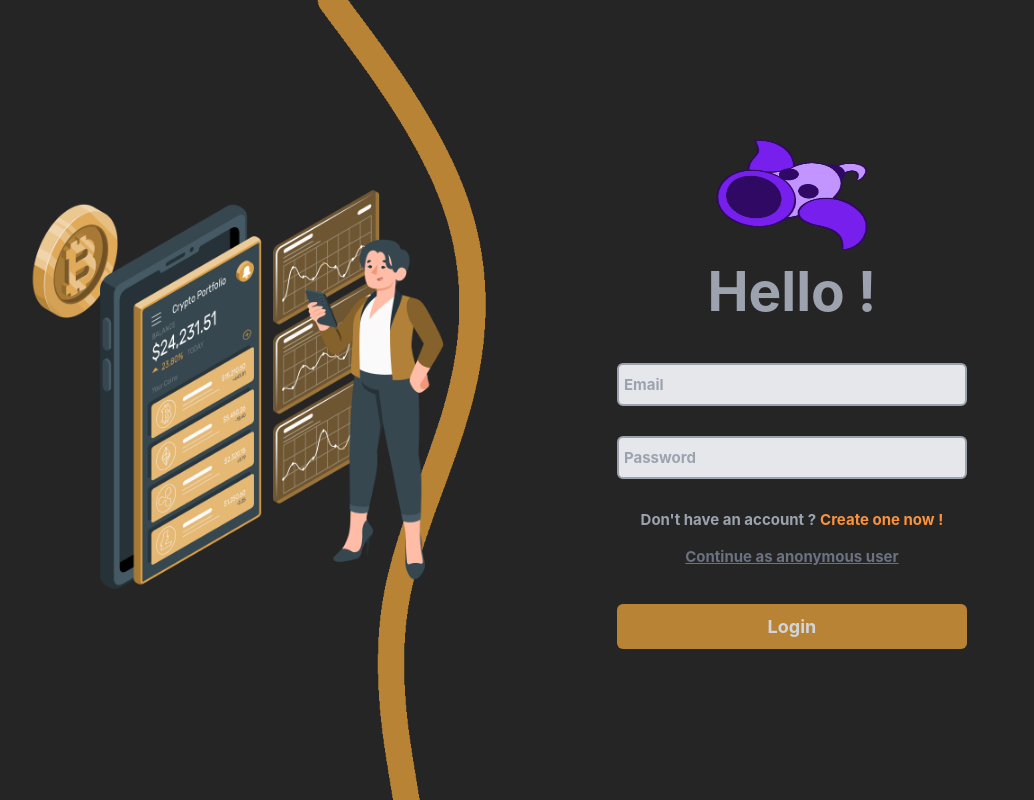
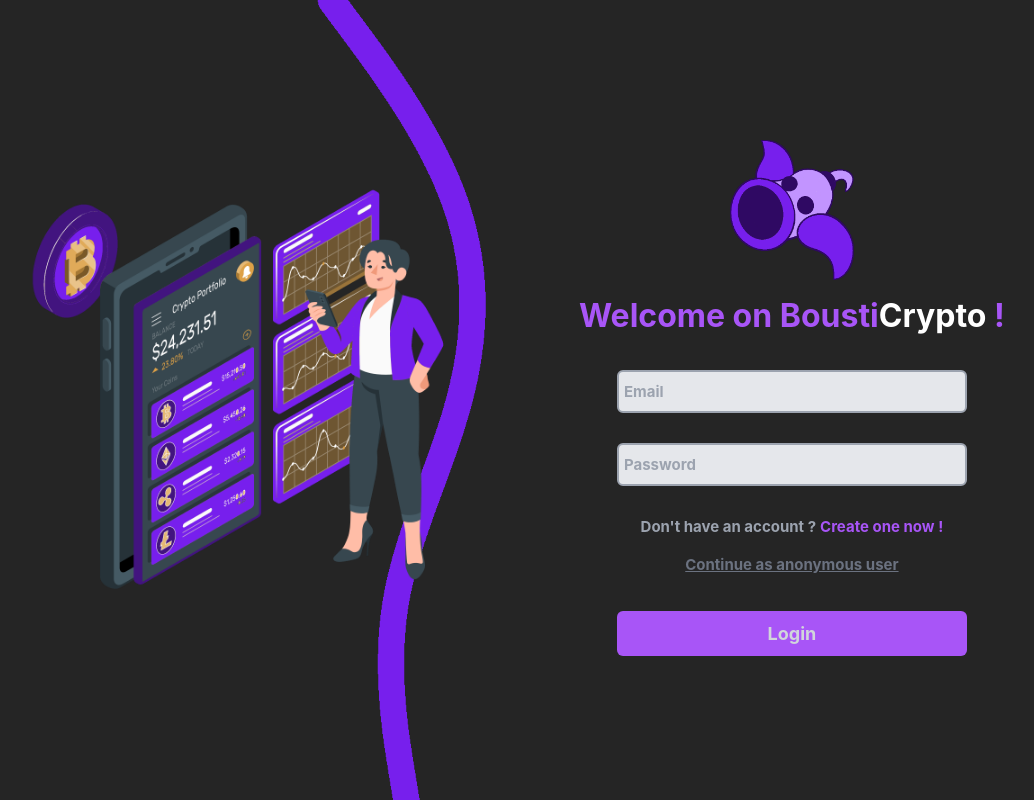
Before and after one commit to plegulluche/T-DAT-901, a React (Create React App) app in the folder Projet/web/: page /auth/login in a window 1280 px wide. Shown: the whole page, without its empty margins (89-1123 px from the left). Built offline with nearby package versions, Linux system fonts and the light colour scheme; no server answers.

Commit message:
[FIX@ fix login page color

```diff
--- a/Projet/web/src/pages/Login.jsx
+++ b/Projet/web/src/pages/Login.jsx
@@ -51,8 +51,8 @@ export default function Login({}) {
             </div>
             <div className='lg:min-h-screen w-full z-20 flex items-center lg:justify-start justify-center'>
                 <div className='w-[70%] h-[70%] flex flex-col items-center mt-[40px]'>
-                <img src="../logo2.png" className='w-[170px] h-[110px]' />
-                <p className='text-[55px] text-gray-400 font-bold'>Hello !</p>
+                <img src="../logo2.png" className='w-[140px] h-[140px]' />
+                <p className='text-[32px] mt-3 text-purple-500 font-bold'>Welcome on Bousti<span className='text-white'>Crypto</span> !</p>
                 <div className='flex flex-col gap-[15px] mt-[30px] items-center'>
                 <input onChange={(e) => setEmail(e.target.value)} value={email} type="text" className='w-[350px] h-[43px] flex flex-col text-[15px] text-gray-600 p-[5px] border-2 rounded-md border-gray-400 bg-gray-200' placeholder='Email'></input>
                 <div className="email error"></div>
@@ -61,13 +61,13 @@ export default function Login({}) {
                 <div className='flex gap-1'>
                     <p className='text-[15px] text-gray-400 font-bold'>Don't have an account ?</p>
                     <Link to="/auth/register">
-                        <p className='text-[15px] text-orange-400 font-bold hover:cursor-pointer'>Create one now !</p>
+                        <p className='text-[15px] text-purple-500 font-bold hover:cursor-pointer'>Create one now !</p>
                     </Link>
                 </div>
                 <div to="/cryptos" onClick={() => navAnonymous()}>
                     <p className='text-[15px] text-gray-500 underline hover:cursor-pointer'>Continue as anonymous user</p>
                 </div>
-                <div className='w-full bg-[#b88334] h-[45px] rounded-md mt-[20px] flex items-center justify-center hover:cursor-pointer hover:bg-[#DC962E]'>
+                <div className='w-full bg-purple-500 h-[45px] rounded-md mt-[20px] flex items-center justify-center hover:cursor-pointer hover:bg-purple-600'>
                     <button onClick={handleLogin} className='text-gray-300 font-bold text-[18px]'>Login</button>
                 </div>
             </div>
```
Also changed, not shown: Projet/web/public/auth.png, Projet/web/public/illu.png.
